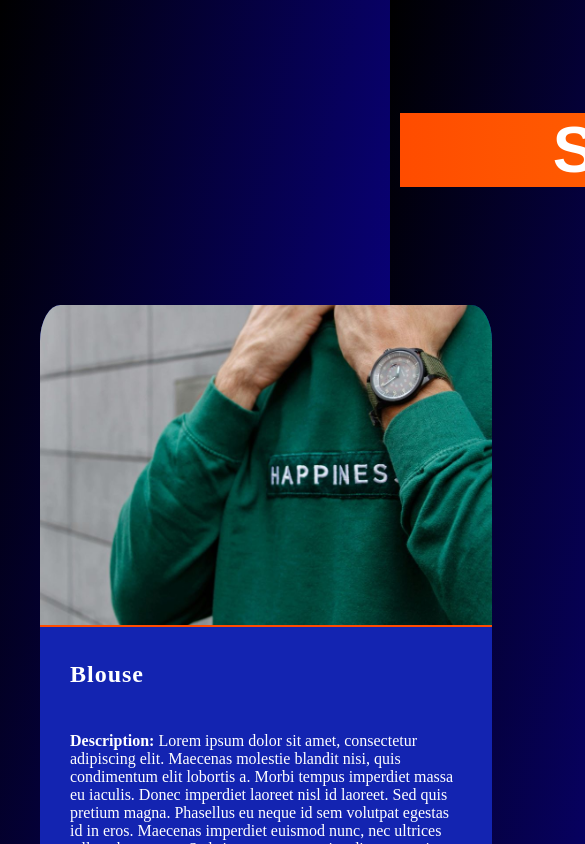
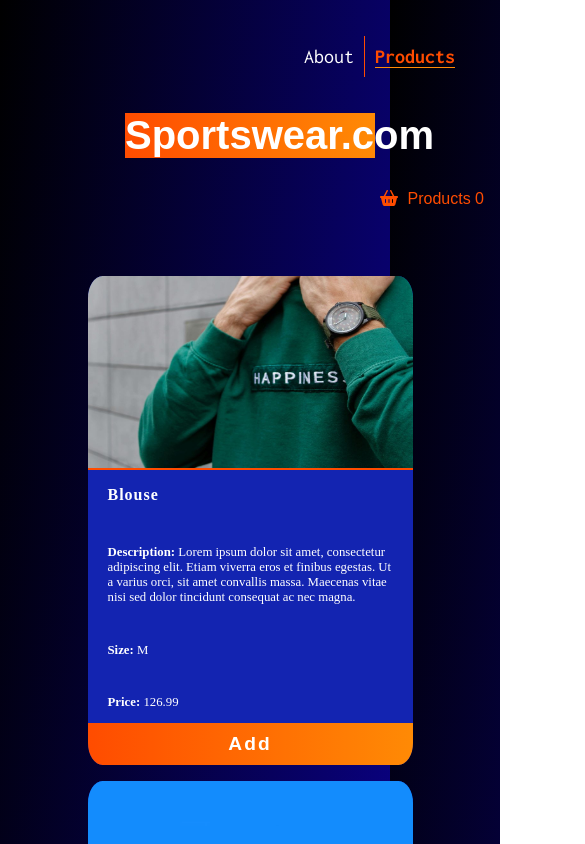
Before and after one commit to AgnieszkaWilgocka/sportwear-app, a React (Vite) app: page /products in a window 390 px wide. Shown: the top 844 px of the page, 585 px wide, since content can reach past the window. Built offline with nearby package versions, Linux system fonts and the light colour scheme; the HTML template or start-up script is replaced by a standard one; a web font is replaced by a local one.

Commit message:
media query added

```diff
--- a/src/components/AnimatingBackground.jsx
+++ b/src/components/AnimatingBackground.jsx
@@ -8,15 +8,8 @@
         const refTarget = useRef(null);
 
         const isInView = useInView(refTarget, {
-                amount: 'all',
+                amount: 0.5,
         });
-
-        // useEffect(() => {
-        //     console.log(`The element ${isInView ? 'is' : 'is NOT'} in view`);
-        //
-        // }, [isInView]);
-
-        ///
 
     return (
         <>
@@ -58,7 +51,7 @@
                                     transition={{duration: 0.5, type: 'spring', bounce: 0.5}}
                                     src={image} alt="Image"/>
                         </motion.div>
-                        <div className={styles["button-about"]}>
+                        <motion.div className={styles["button-about"]}>
                                 <motion.button
                                     whileHover={{
                                             scale: 1.2,
@@ -70,7 +63,7 @@
                                         <Link to="/products">Check it out</Link>
                                         {/*Check it out*/}
                                 </motion.button>
-                        </div>
+                        </motion.div>
                 </div>
         </>
     )
--- a/src/components/AnimatingBackground.module.css
+++ b/src/components/AnimatingBackground.module.css
@@ -35,9 +35,6 @@
 
 .img {
     flex-basis: 49%;
-    /*height: 190px;*/
-    /*width:390px;*/
-    /*border: #fff solid 1px;*/
     background-color: aqua;
     background-size: cover;
     background-position: center;
@@ -54,10 +51,8 @@
 .img-1 {
     background-image: url("../assets/background/chuttersnap-4JHMt29fvj8-unsplash.jpg");
 }
-
 .img-2 {
     background-image: url("../assets/background/karsten-winegeart-c5lwhP9RMkA-unsplash.jpg");
-
 }
 .img-3 {
     background-image: url("../assets/background/egor-litvinov-PxOKiijNQ5M-unsplash.jpg");
@@ -66,9 +61,7 @@
     background-image: url("../assets/background/elyas-pasban-anqECSim-pc-unsplash.jpg");
 }
 .img-5 {
-
     background-image: url("../assets/background/david-gavi-HPVRnFeplbQ-unsplash.jpg");
-
 }
 .img-6 {
     background-image: url("../assets/background/ilyuza-mingazova-40ZdNQ7I5Oo-unsplash.jpg");
@@ -112,7 +105,6 @@
     margin-top: 200px;
     display: flex;
     flex-direction: row;
-
     width: 1600px;
     justify-content: center;
     border-radius: 2%;
@@ -162,3 +154,51 @@
     color: #BBE4A8;
     transform: rotate(-10deg);
 }
+
+@media (max-width: 1200px) {
+    .background-container{
+        width: 1100px;
+    }
+
+    .about {
+        width: 1100px;
+    }
+
+    /*//// variables /// */
+    .img-about-first {
+        overflow: visible;
+    }
+
+}
+
+@media (max-width: 992px) {
+    .background-container{
+        width: 900px;
+    }
+
+    .about {
+        width: 900px;
+    }
+}
+
+@media (max-width: 768px) {
+    .background-container{
+        width: 700px;
+    }
+
+    .about {
+        width: 700px;
+    }
+}
+
+@media (max-width: 576px) {
+    .background-container{
+        width: 500px;
+        height: 600px;
+    }
+
+    .about {
+        width: 500px;
+    }
+
+}
--- a/src/components/Basket.module.css
+++ b/src/components/Basket.module.css
@@ -33,7 +33,6 @@
     width: 30px;
     height: 30px;
     line-height: 30px;
-    /*padding: 10px;*/
     text-align: center;
 }
 
@@ -41,7 +40,6 @@
     border-radius: 50%;
     background-color: #c8b290;
     color: #4a4949;
-    /*font-weight: bold;*/
     font-size: 1rem;
     border: 1px solid rgba(90, 66, 74, 0.73);
 }
@@ -51,3 +49,15 @@
     text-align: left;
     font-weight: bold;
 }
+
+@media(max-width: 576px) {
+    .products-dialog li {
+        font-size: 0.9rem;
+    }
+
+    .actions-details button {
+        border-radius: 0;
+        font-size: 0.8rem;
+
+    }
+}
--- a/src/components/Checkout.module.css
+++ b/src/components/Checkout.module.css
@@ -13,7 +13,6 @@
 
 .form-modal input:focus {
     background-color: #eddacb;
-    /*border-color: #ff4c00;*/
 }
 
 .aside {
@@ -29,7 +28,6 @@
 
 .aside div:last-child {
     width: 30%;
-    /*color: pink*/
 }
 
 .buttons {
@@ -48,9 +46,26 @@
         font-size: 1rem;
         border-style: none;
         transition: .1s;
-    }
+}
 
 .buttons button:hover {
         background: linear-gradient(90deg, #ff4c00, #ff8a05);
         color: #fff;
+}
+
+@media(max-width: 576px) {
+
+    .form-modal input {
+        padding: 5px;
+        font-size: 0.8rem;
     }
+
+    .form-modal label {
+        padding: 5px 0;
+    }
+
+    .buttons button {
+        font-size: 0.8rem;
+
+    }
+}
--- a/src/components/Modal.module.css
+++ b/src/components/Modal.module.css
@@ -3,6 +3,10 @@
     color: rgba(90, 66, 74, 0.73);
     border-radius: 10%;
     border-color: rgba(90, 66, 74, 0.73);
+}
+
+dialog::backdrop {
+    background-color: rgba(73, 73, 74, 0.54);
 }
 
 .dialog-content {
@@ -12,6 +16,8 @@
 .dialog-content h3 {
     font-size: 1.5rem;
 }
+
+
 
 .button-dialog {
     display: flex;
@@ -30,7 +36,29 @@
     transition: .1s;
 }
 
-.button-dialog button:hover {
-    background: linear-gradient(90deg, #ff4c00, #ff8a05);
-    color: #fff;
+@media (min-width: 1200px) {
+    .button-dialog button:hover {
+        background: linear-gradient(90deg, #ff4c00, #ff8a05);
+        color: #fff;
+    }
 }
+
+@media (max-width: 576px) {
+    .dialog-content {
+        padding: 10px;
+    }
+
+    .dialog-content h3 {
+        font-size: 1.2rem;
+    }
+
+    .button-dialog button {
+        padding: 10px 15px;
+        margin-left: 10px;
+        font-size: 0.8rem;
+    }
+
+    .dialog-content p {
+        font-size: 0.9rem;
+    }
+}
--- a/src/components/Navigation.jsx
+++ b/src/components/Navigation.jsx
@@ -1,13 +1,18 @@
 import {FontAwesomeIcon} from "@fortawesome/react-fontawesome";
 import {faBasketShopping} from "@fortawesome/free-solid-svg-icons";
 import styles from "./Navigation.module.css";
+import { NavLink} from "react-router-dom";
 
 export default function Navigation() {
     return (
         <nav>
             <ul className={styles.navigation}>
-                <li>O nas</li>
-                <li>Produkty</li>
+                <li>
+                    <NavLink to={"/"} className={({isActive}) => isActive ? styles.active : 'undefined'}>About</NavLink>
+                </li>
+                <li>
+                    <NavLink to={"/products"} className={({isActive}) => isActive ? styles.active : 'undefined'}>Products</NavLink>
+                </li>
 
             </ul>
         </nav>
--- a/src/components/Navigation.module.css
+++ b/src/components/Navigation.module.css
@@ -16,11 +16,30 @@
     padding: 10px;
     font-size: 20px;
     font-family: "Inconsolata", monospace;
+}
+
+.navigation li a {
+    text-decoration: none;
     color: white;
-
 }
 
 .navigation li:last-child {
     border-left: #ff4c00 solid 1px;
+
+}
+.navigation li:last-child a {
     color: #ff4c00;
 }
+
+.active {
+    font-weight: bold;
+    /*transform: scale(1);*/
+    transition: .1s;
+    border-bottom: #ff8a05 1px solid;
+}
+
+@media (max-width: 768px) {
+    nav {
+        position: static;
+    }
+}
--- a/src/components/ProductItem.jsx
+++ b/src/components/ProductItem.jsx
@@ -11,15 +11,19 @@
         <>
             <img src={product.image} alt=""/>
             <div className={styles["products-details"]}>
-            <h3>{product.title}</h3>
+                <h3>{product.title}</h3>
 
                 <p><span style={{fontWeight: "bold"}}>Description: </span>{product.description}</p>
                 <p><span style={{fontWeight: "bold"}}>Size: </span>{product.size}</p>
                 <p><span style={{fontWeight: "bold"}}>Price: </span>{product.price}</p>
-                <div className={styles.actions}>
-                    <motion.button whileHover={{ scale: 1.1 }} onClick={() => productContext.addItem(product)}>Add</motion.button>
-                </div>
-                </div>
+                {/*<div className={styles.actions}>*/}
+                {/*    <motion.button whileHover={{ scale: 1.1 }} onClick={() => productContext.addItem(product)}>Add</motion.button>*/}
+                {/*</div>*/}
+            </div>
+            <div className={styles.actions}>
+                <motion.button whileHover={{scale: 1.1}} onClick={() => productContext.addItem(product)}>Add
+                </motion.button>
+            </div>
         </>
         // </div>
     )
--- a/src/components/Products.module.css
+++ b/src/components/Products.module.css
@@ -38,6 +38,7 @@
     flex-wrap: wrap;
     justify-content: space-between;
     gap: 1.5rem;
+    padding: 0;
 }
 
 .product {
@@ -51,10 +52,6 @@
     border-radius: 4.5%;
 }
 
-.product p,
-.product h3 {
-    padding: 10px;
-}
 .product h3 {
     color: #fff;
     font-size: 1.5rem;
@@ -62,8 +59,9 @@
 }
 
 .product p {
-    font-size: 1rem;
+    font-size: 1.1rem;
 }
+
 .product img {
      height: 20rem;
      width: 100%;
@@ -89,12 +87,149 @@
      letter-spacing: 2px;
  }
 
+.products-details {
+    display: flex;
+    flex-direction: column;
+    justify-content: space-between;
+    height: 40vh;
+    padding: 0 20px;
+}
+
+ @media (min-width: 1080px) {
  .actions button:hover {
      background: linear-gradient(90deg, #ff4c00, #ff8a05);
      color: #fff;
      font-weight: normal;
  }
+}
 
- .products-details {
-     padding: 0 20px;
+@media (max-width: 1200px) {
+    .product {
+        flex-basis: 43%;
+    }
+}
+
+ @media (max-width: 992px) {
+     .products-h1 {
+         font-size: 3rem;
+     }
+
+     .basket button {
+         font-size: 1.2rem;
+     }
+
+
+     .product h3 {
+         color: #fff;
+         font-size: 1.1rem;
+         letter-spacing: 1px;
+     }
+
+     .product p {
+         font-size: 0.9rem;
+     }
+
+     .product img {
+         height: 15rem;
+     }
+
+     .actions {
+         padding: 10px;
+     }
+
+     .actions button {
+         padding: 10px 30px;
+         font-size: 1.2rem;
+     }
  }
+
+@media (max-width: 768px) {
+    .basket span {
+        top: 1rem;
+        right: 1rem;
+    }
+
+    .basket button {
+        font-size: 1.1rem;
+    }
+
+    .container {
+        flex-direction: column;
+        flex-wrap: wrap;
+        justify-content: center;
+        align-items: center;
+        gap: 1.5rem;
+    }
+
+    .product {
+        width: 60%;
+
+    }
+
+    .product img {
+        width: 100%;
+        height: 18rem;
+
+    }
+
+    .products-details {
+        height: 35vh;
+
+    }
+}
+
+@media (max-width: 576px) {
+    .basket span {
+        top: 2rem;
+        right: 1rem;
+    }
+
+    .products-h1 {
+        font-size: 2.5rem;
+    }
+
+    .basket button {
+        font-size: 1rem;
+    }
+
+    .container {
+        gap: 1rem;
+        padding: 0;
+    }
+
+    .product {
+        width: 65%;
+    }
+
+    .product h3 {
+        font-size: 1rem;
+    }
+
+    .product p {
+        font-size: 0.8rem;
+    }
+
+    .product img {
+        height: 12rem;
+    }
+
+    .products-details {
+        height: 30vh;
+
+    }
+
+    .actions {
+        display: block;
+        width: 100%;
+        padding: 0;
+    }
+
+    .actions button {
+        width: 100%;
+        padding: 10px 40px;
+        background: linear-gradient(90deg, #ff4c00, #ff8a05);
+        border-radius: 0;
+        color: #fff;
+        font-size: 1.2rem;
+    }
+}
--- a/src/index.css
+++ b/src/index.css
@@ -26,3 +26,26 @@
     color: #ff4c00;
     text-align: center;
 }
+@media (max-width: 1200px) {
+    body {
+        width: 1100px;
+    }
+}
+
+@media (max-width: 992px) {
+    body {
+        width: 900px;
+    }
+}
+
+@media (max-width: 768px) {
+    body {
+        width: 700px;
+    }
+}
+
+@media (max-width: 576px) {
+    body {
+        width: 500px;
+    }
+}
--- a/src/products.js
+++ b/src/products.js
@@ -10,7 +10,7 @@
         id: 'p1',
         title: 'Blouse',
         image: bluza,
-        description: 'Lorem ipsum dolor sit amet, consectetur adipiscing elit. Maecenas molestie blandit nisi, quis condimentum elit lobortis a. Morbi tempus imperdiet massa eu iaculis. Donec imperdiet laoreet nisl id laoreet. Sed quis pretium magna. Phasellus eu neque id sem volutpat egestas id in eros. Maecenas imperdiet euismod nunc, nec ultrices tellus pharetra eu. Sed sit amet augue quis odio venenatis iaculis sed quis tellus. Morbi sit amet ex purus. In hac habitasse platea dictumst.',
+        description: 'Lorem ipsum dolor sit amet, consectetur adipiscing elit. Etiam viverra eros et finibus egestas. Ut a varius orci, sit amet convallis massa. Maecenas vitae nisi sed dolor tincidunt consequat ac nec magna.',
         size: 'M',
         price: "126.99"
     },
@@ -18,7 +18,7 @@
         id: 'p2',
         title: 'Boots',
         image: boots,
-        description: 'cool blouse cool blousecool blousecool blousecool blousecool blousecool blousecool blouse',
+        description: ' Phasellus sagittis nulla vitae mi vestibulum, sed tempus tellus iaculis. Vestibulum quis augue ultrices, accumsan libero nec, ultrices turpis.',
         size: 'S',
         price: '299.99'
     },
@@ -26,7 +26,7 @@
         id: 'p3',
         title: 'Jacket',
         image: jacket,
-        description: 'cool blouse cool blousecool blousecool blousecool blousecool blousecool blousecool blouse',
+        description: 'Etiam viverra eros et finibus egestas. Ut a varius orci, sit amet convallis massa. Maecenas vitae nisi sed dolor tincidunt consequat ac nec magna.',
         size: 'M',
         price: '499.99'
     },
@@ -34,7 +34,7 @@
         id: 'p4',
         title: 'Red Jacket',
         image: boots,
-        description: 'cool blouse cool blousecool blousecool blousecool blousecool blousecool blousecool blouse',
+        description: 'Etiam viverra eros et finibus egestas. Ut a varius orci, sit amet convallis massa. Maecenas vitae nisi sed dolor tincidunt consequat ac nec magna. Vestibulum quis augue ultrices, accumsan libero nec, ultrices turpis.',
         size: 'M',
         price: '229.99'
     },
@@ -42,7 +42,7 @@
         id: 'p5',
         title: 'Street Shoes',
         image: jacket,
-        description: 'cool blouse cool blousecool blousecool blousecool blousecool blousecool blousecool blouse',
+        description: 'Nullam nunc sapien, ullamcorper nec velit lacinia, aliquam porttitor dui. Pellentesque habitant morbi tristique senectus et netus et malesuada fames ac turpis egestas.',
         size: 'L',
         price: '300'
     },
@@ -50,7 +50,7 @@
         id: 'p6',
         title: 'Socks',
         image: bluza,
-        description: 'cool blouse cool blousecool blousecool blousecool blousecool blousecool blousecool blouse',
+        description: 'Maecenas pellentesque eros vitae sagittis egestas. Morbi ac placerat justo. Donec tincidunt arcu vitae risus fermentum dapibus. Pellentesque pharetra elit elit, ut luctus nibh suscipit eu. Ut nec iaculis nibh.',
         size: 'XS',
         price: '49.99'
     }
```
